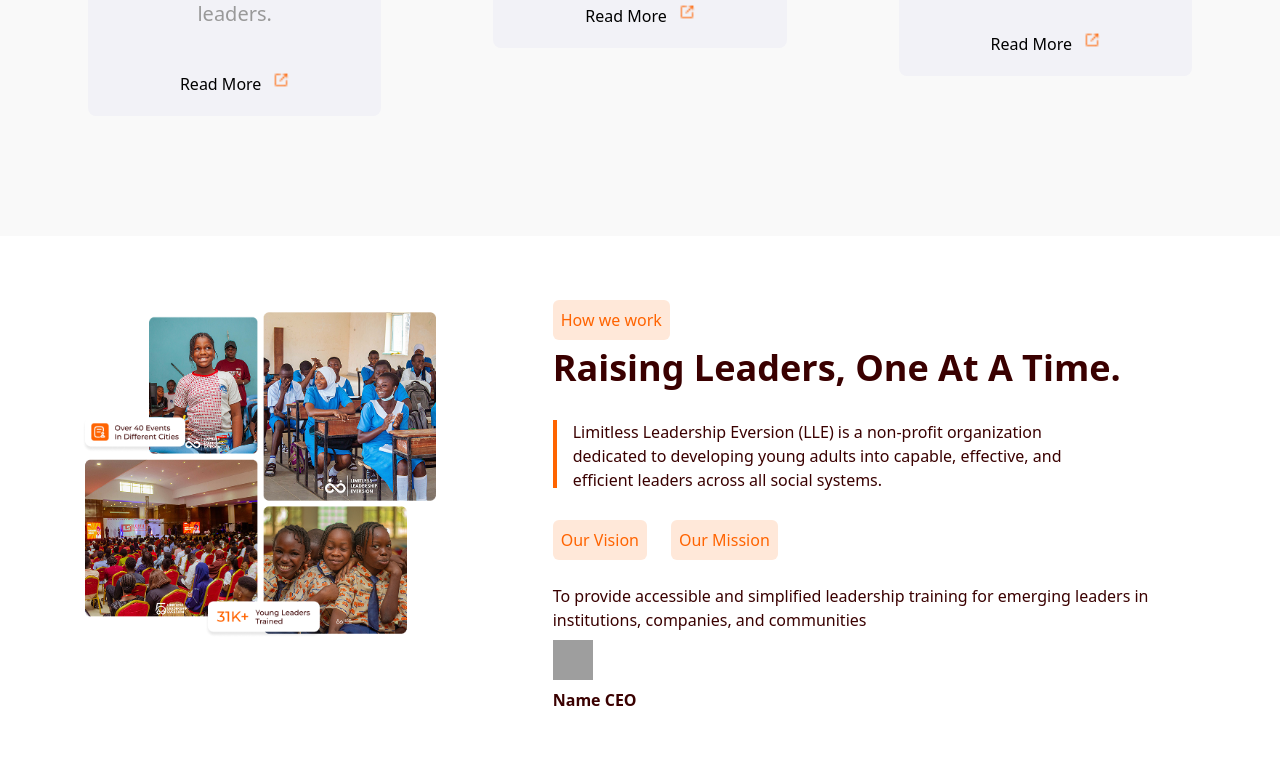
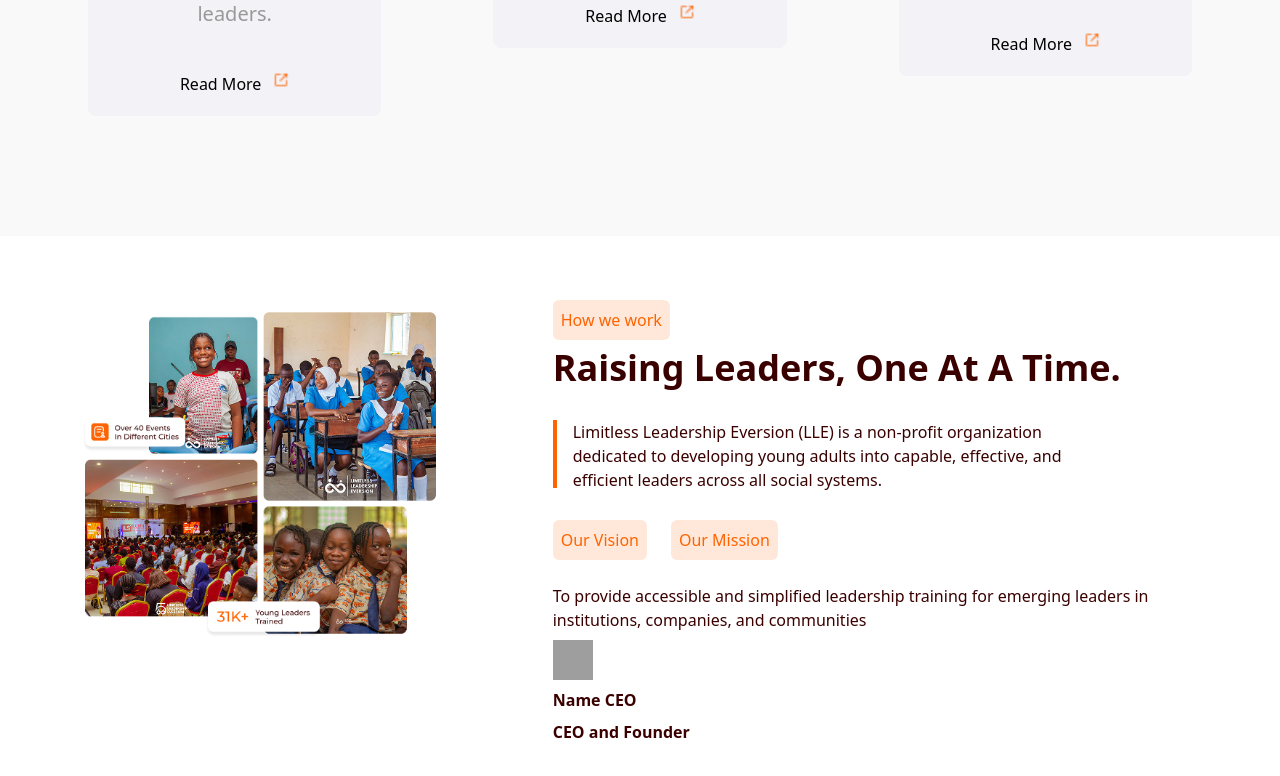
Before and after one commit to Developerfiyin/LLE-website, a React (Vite) app: page / in a window 1280 px wide. Shown: the part 2794-3570 px from the top of the page. Built offline with nearby package versions, Linux system fonts and the light colour scheme; grey boxes are pictures that could not be loaded.

Commit message:
styled span tag

```diff
--- a/src/Components/about.jsx
+++ b/src/Components/about.jsx
@@ -17,14 +17,18 @@ const about = () => {
          dedicated  to developing young adults into capable, effective, and <br />
           efficient  leaders across all social systems.</p>
 
-          <div className=''>
+          <div className=' felx justify-between'>
           <button className='bg-[#ffe8d9] text-[#ff6300]  cursor-pointer m-6 ml-0 p-2 rounded-md '>Our Vision</button>
           <button className='bg-[#ffe8d9] text-[#ff6300] cursor-pointer p-2 rounded-md mb-3'>Our Mission</button>
            <p className='text-[#3a0000] font-medium '> To provide accessible and  simplified leadership  training for emerging
                leaders in institutions,  companies, and  communities</p>
           </div>
           <img src={Frame29} alt="THE FRAME FOR THE CEO" className='size-10' />
-          <span className='font-semibold text-[#3a0000]'>Name CEO</span>
+          <div className='flex flex-col font-montserrat gap-2 mx-auto ml-0'>
+          <span className='font-semibold text-[#3a0000] the image '>Name CEO</span>
+          <p className='font-semibold text-[#3a0000]'>CEO and Founder</p>
+
+          </div>
           </div>
 
 
```
